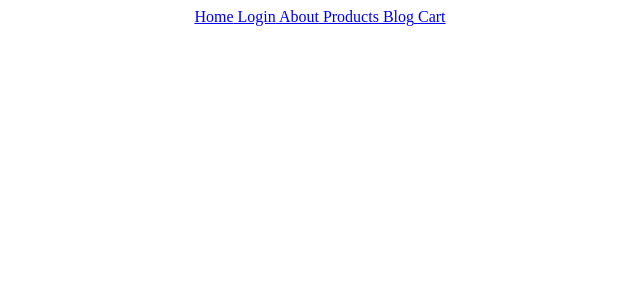
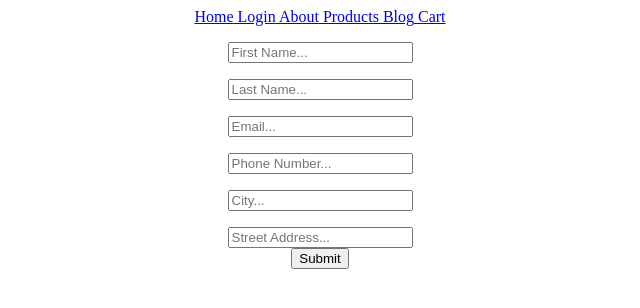
Before and after one commit to Vancelott/food-eCommerce-website, a React (Create React App) app: page /order in a window 1280 px wide. Shown: the top 308 px of the page, without its empty margins (320-960 px from the left). Built offline with nearby package versions, Linux system fonts and the light colour scheme; no server answers.

Commit message:
added order page and form and will work on hooking it up to firebase

```diff
--- a/package.json
+++ b/package.json
@@ -3,6 +3,7 @@
   "version": "0.1.0",
   "private": true,
   "dependencies": {
+    "@hookform/resolvers": "^3.1.0",
     "@testing-library/jest-dom": "^5.16.5",
     "@testing-library/react": "^13.4.0",
     "@testing-library/user-event": "^13.5.0",
@@ -14,10 +15,12 @@
     "react": "^18.2.0",
     "react-dom": "^18.2.0",
     "react-firebase-hooks": "^5.1.1",
+    "react-hook-form": "^7.43.9",
     "react-router-dom": "^6.11.1",
     "react-scripts": "5.0.1",
     "typescript": "^4.9.5",
-    "web-vitals": "^2.1.4"
+    "web-vitals": "^2.1.4",
+    "yup": "^1.1.1"
   },
   "scripts": {
     "start": "react-scripts start",
--- a/src/App.tsx
+++ b/src/App.tsx
@@ -8,6 +8,7 @@ import { About } from './pages/about'
 import { Products } from './pages/products/products'
 import { Blog } from './pages/blog'
 import { Cart } from './pages/cart'
+import { Order } from './pages/order';
 
 function App() {
   return (
@@ -21,6 +22,7 @@ function App() {
           <Route path="/products" element={<Products />}/>
           <Route path="/blog" element={<Blog />}/>
           <Route path="/cart" element={<Cart />}/>
+          <Route path="/order" element={<Order />}/>
         </Routes>
       </Router>
     </div>
--- a/src/pages/cartProduct.tsx
+++ b/src/pages/cartProduct.tsx
@@ -3,6 +3,7 @@ import { collection, updateDoc, doc, getDocs, getDoc, setDoc, addDoc, increment
 import { db, auth } from '../config/firebase';
 import { useAuthState } from 'react-firebase-hooks/auth';
 import { useState, useEffect } from "react";
+import { useNavigate } from 'react-router-dom';
 
 interface Props extends Cart {
   productPrice: number;
@@ -17,7 +18,8 @@ interface Props extends Cart {
 
 export const CartProduct = (props: Props) => {
   const { productPrice, productTitle, id, quantity, productTitle2, quantity2, productPrice2 } = props;
-  const total = (quantity * productPrice).toFixed(2);
+  // const total = (quantity * productPrice).toFixed(2);
+  const total = ((quantity * productPrice) + (quantity2 * productPrice2)).toFixed(2);
   const cartRef = collection(db, 'cart');
   const [user] = useAuthState(auth);
   const cartDocRef = doc(cartRef, user?.uid);
@@ -46,6 +48,9 @@ export const CartProduct = (props: Props) => {
     }
   };
 
+  const navigate = useNavigate();
+  const handleOnClick = () => navigate('/order');
+
   return (
     <>
       <div>
@@ -65,7 +70,7 @@ export const CartProduct = (props: Props) => {
       </div>
       )}
       <h3>Total: {total} </h3>
-      <button>Order</button>
+      <button onClick={handleOnClick}>Order</button>
     </>
   );
 };
--- /dev/null
+++ b/src/pages/order.tsx
@@ -0,0 +1,49 @@
+import * as yup from 'yup';
+import { useForm, SubmitHandler} from 'react-hook-form';
+import { yupResolver } from '@hookform/resolvers/yup';
+
+type FormData = {
+  firstName: string;
+  lastName: string;
+  email: string;
+  number: number;
+  city: string;
+  address: string;
+}
+
+export const Order = () => {
+  const schema = yup.object().shape({
+    firstName: yup.string().required("Please enter your First Name."),
+    lastName: yup.string().required("Please enter your Last Name."),
+    email: yup.string().email().required("Please enter your email address."),
+    number: yup.number().required().integer().typeError("Please enter your phone number.")    ,
+    city: yup.string().required("Please enter your city of delivery."),
+    address: yup.string().required("Please enter your street address of delivery."),
+  });
+
+  const { register, handleSubmit, formState: { errors } } = useForm<FormData>({
+    resolver: yupResolver(schema),
+  });
+
+  const onSubmit: SubmitHandler<FormData> = data =>
+    console.log([data]);
+
+  return (
+    <form onSubmit={handleSubmit(onSubmit)}>
+      <p>{errors.firstName?.message}</p>
+      <input type="text" placeholder="First Name..." {...register('firstName')} />
+      <p>{errors.lastName?.message}</p>
+      <input type="text" placeholder="Last Name..." {...register('lastName')} />
+      <p>{errors.email?.message}</p>
+      <input type="email" placeholder="Email..." {...register('email')} />
+      <p>{errors.number?.message}</p>
+      <input type="number" placeholder="Phone Number..." {...register('number')} />
+      <p>{errors.city?.message}</p>
+      <input type="text" placeholder="City..." {...register('city')} />
+      <p>{errors.address?.message}</p>
+      <input type="text" placeholder="Street Address..." {...register('address')} />
+      <br></br>
+      <input type="submit" />
+    </form>
+  );
+};
```
Also changed, not shown: 1 other file (tests, documents, lock files or other folders).
